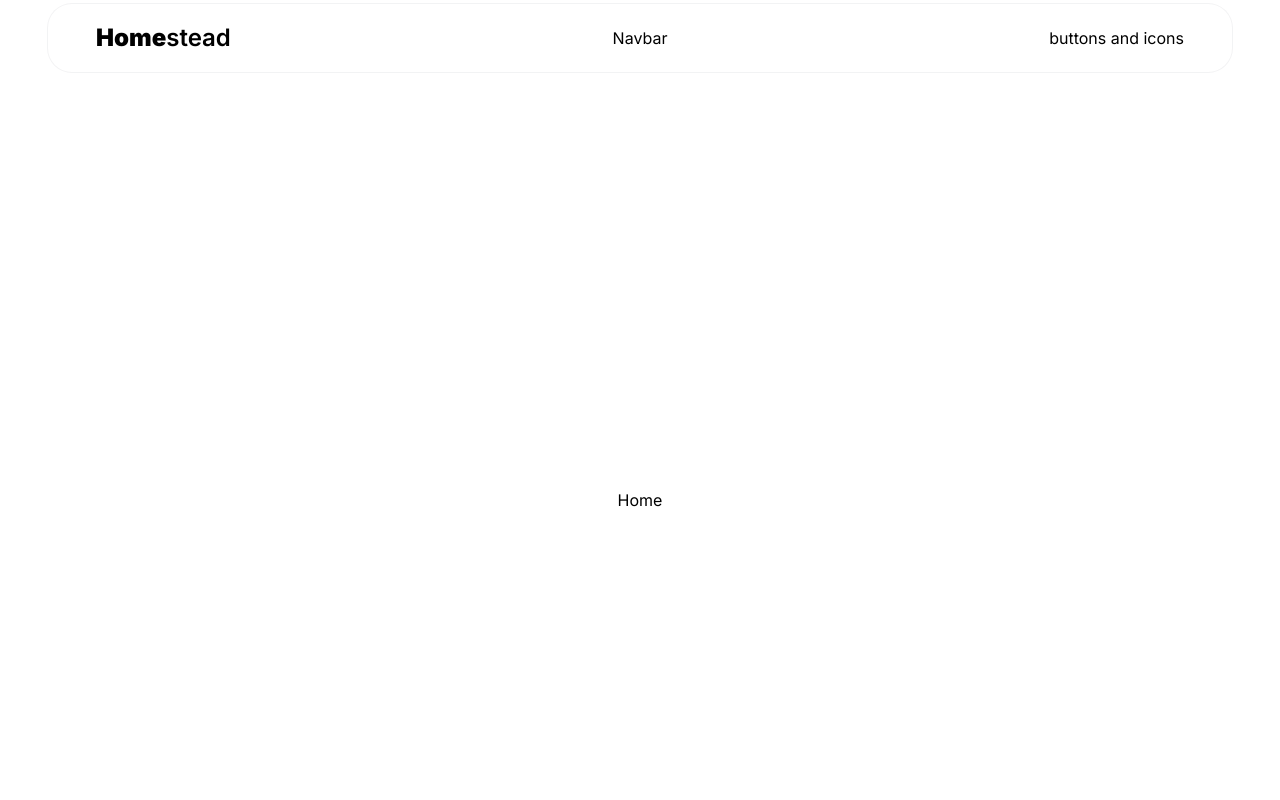
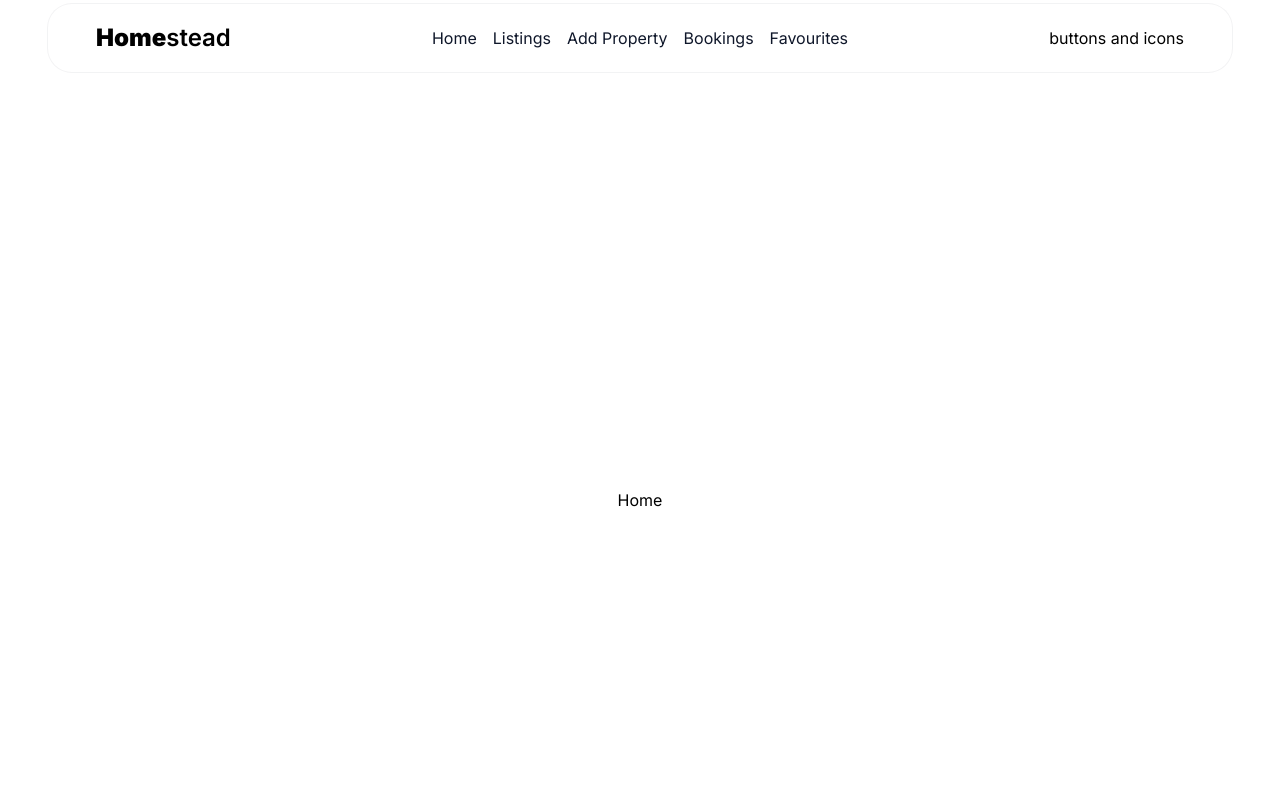
Before and after one commit to kgothatsontsane/homestead, a React (Vite) app in the folder frontend/: page / in a window 1280 px wide. Shown: the top 800 px of the page. Built offline with nearby package versions, Linux system fonts and the light colour scheme; a web font is replaced by a local one.

Commit message:
DevTrack: Files: Header.jsx, Navbar.jsx. [frontend-header]  | Changes in: Header.jsx; Navbar.jsx

```diff
--- a/frontend/src/components/Header.jsx
+++ b/frontend/src/components/Header.jsx
@@ -13,7 +13,7 @@ const Header = () => {
                       <span className='font-[900] text-[24px]'>Home<span className='font-[600] text-[24px]'>stead</span></span>
                 </Link>
                 {/* Navigation bar */}
-                <div className="">
+                <div className="flexCenter gap-x-4">
                     {/* Desktop */}
                     <Navbar />
                     {/* Mobile */}
--- a/frontend/src/components/Navbar.jsx
+++ b/frontend/src/components/Navbar.jsx
@@ -1,8 +1,16 @@
 import React from 'react'
+import { NavLink } from 'react-router-dom'
 
 const Navbar = () => {
   return (
-    <div>Navbar</div>
+    <nav className="hidden md:flex gap-x-4">
+        <NavLink to={"/"} className="text-slate-900 hover:text-slate-700">Home
+        </NavLink>
+        <a href="/listings" className="text-slate-900 hover:text-slate-700">Listings</a>
+        <a href="/add-property" className="text-slate-900 hover:text-slate-700">Add Property</a>
+        <a href="/bookings" className="text-slate-900 hover:text-slate-700">Bookings</a>
+        <a href="/favourites" className="text-slate-900 hover:text-slate-700">Favourites</a>
+    </nav>
   )
 }
 
```
